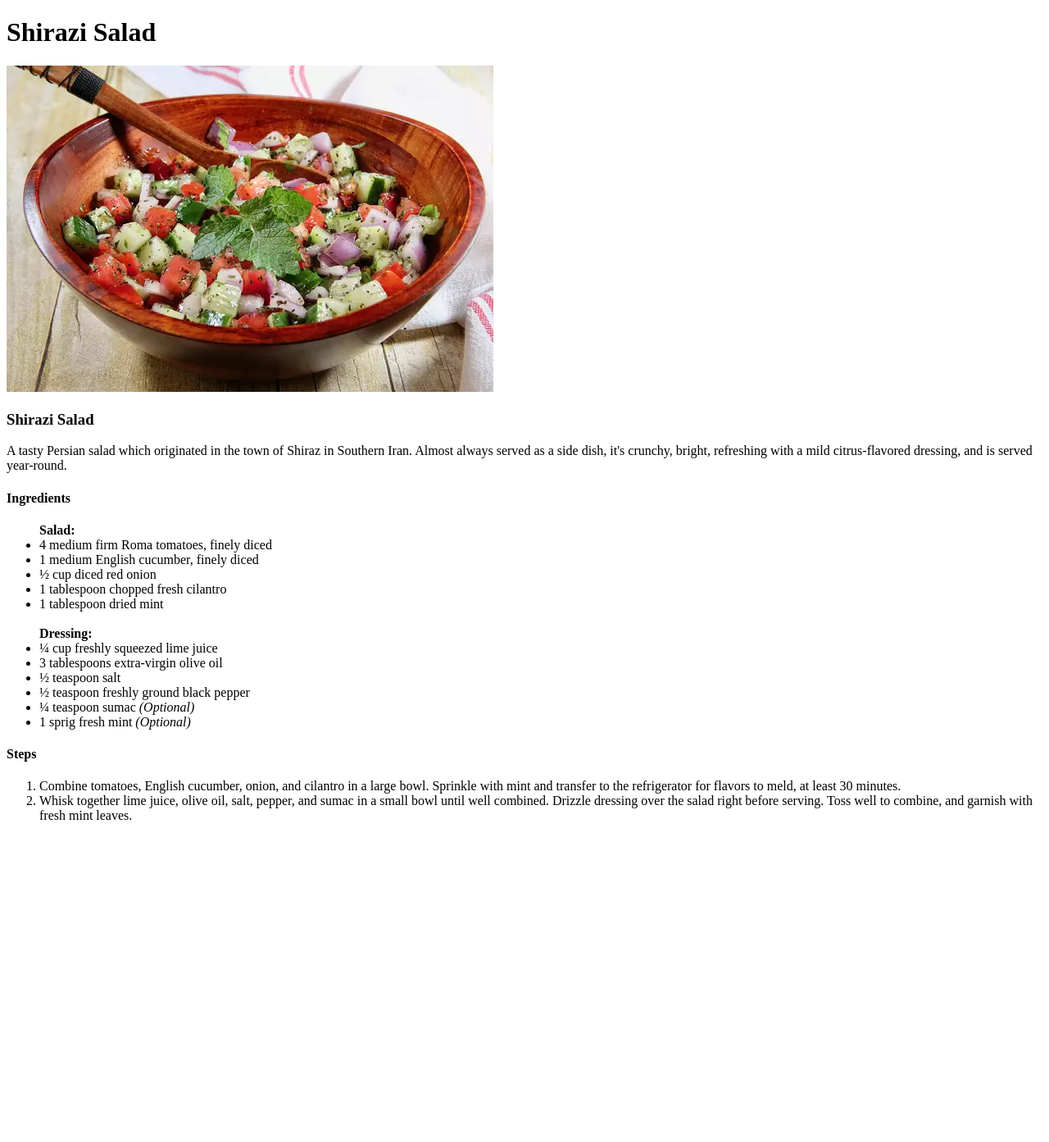
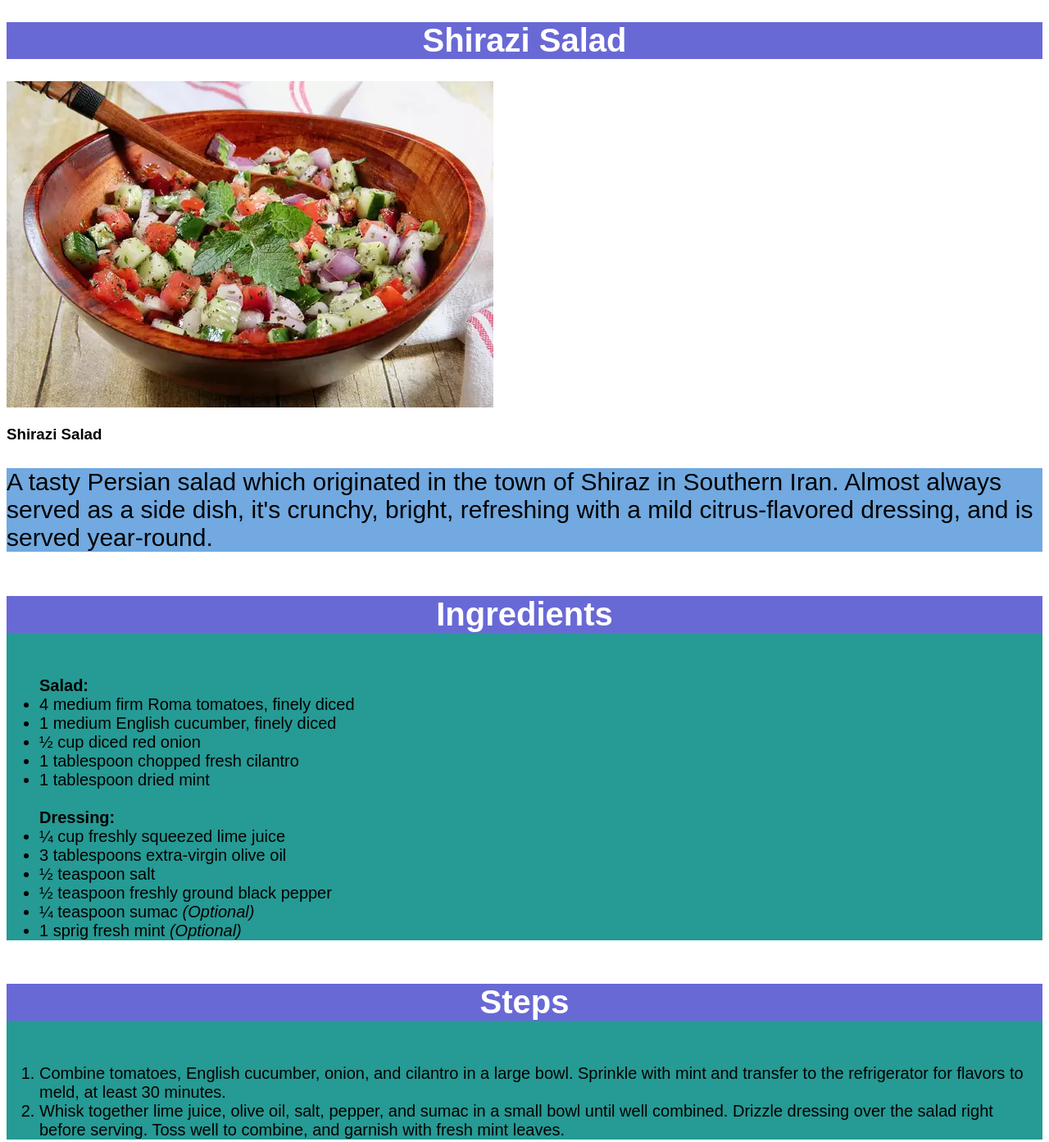
Before and after one commit to moostafaali/odin-recipes, a plain HTML site: page recipes/shirazi-salad.html in a window 1280 px wide. Shown: the whole page at 82% size. Before the commit the page ends 1020 px from the top, so only its background shows below. Drawn offline with Linux system fonts and the light colour scheme.

Commit message:
Add styles.cc amd modify all hrml files

```diff
--- a/recipes/shirazi-salad.html
+++ b/recipes/shirazi-salad.html
@@ -3,15 +3,18 @@
   <head>
     <meta charset="UTF-8">
     <title>Odin Recipes</title>
+    <link rel="stylesheet" href="../styles.css">
   </head>
 
   <body>
-    <h1>Shirazi Salad</h1>
+    <h1 class="sh-header">Shirazi Salad</h1>
     <img src="../images/shirazi-salad.webp" alt="Shirazi Salad">
     <h3>Shirazi Salad</h3>
-    <p>
+    <p class="sh-paragraph">
       A tasty Persian salad which originated in the town of Shiraz in Southern Iran. Almost always served as a side dish, it's crunchy, bright, refreshing with a mild citrus-flavored dressing, and is served year-round.
     </p>
+
+    <div>
       <h4>Ingredients</h4>
       <ul>
         <strong>Salad:</strong>
@@ -29,10 +32,15 @@
         <li>¼ teaspoon sumac <em>(Optional)</em></li>
         <li>1 sprig fresh mint <em>(Optional)</em></li>
       </ul>
+    </div>
+
+    <div>
       <h4>Steps</h4>
       <ol>
         <li>Combine tomatoes, English cucumber, onion, and cilantro in a large bowl. Sprinkle with mint and transfer to the refrigerator for flavors to meld, at least 30 minutes.</li>
         <li>Whisk together lime juice, olive oil, salt, pepper, and sumac in a small bowl until well combined. Drizzle dressing over the salad right before serving. Toss well to combine, and garnish with fresh mint leaves.</li>
       </ol>
+    </div>
+
   </body>
 </html>
--- /dev/null
+++ b/styles.css
@@ -0,0 +1,39 @@
+* {
+  font-family: Arial, Helvetica, sans-serif;
+}
+/* styles of index page list*/
+#index-list {
+  background-color: #f4a3a3;
+  text-align: center;
+  color: white;
+  font-size: 30px;
+}
+
+h1 {
+  background-color: #6969d6;
+  color: white;
+  font-size: 40px;
+  text-align: center;
+}
+
+p {
+  background-color: #71a9e0;
+  font-size: 30px;
+}
+
+h4 {
+  background-color: #6969d6;
+  color: white;
+  font-size: 40px;
+  text-align: center;
+}
+
+div {
+  font-size: 20px;
+  background-color: #269a94;
+}
+
+img {
+  width: 594px;
+  height: 398px;
+}
```
Also changed, not shown: index.html (+11 -2 lines), recipes/basic-crepes.html (+7 -0 lines), recipes/easy-meatloaf.html (+8 -0 lines). Lines whose indentation alone changed are shown as unchanged.
